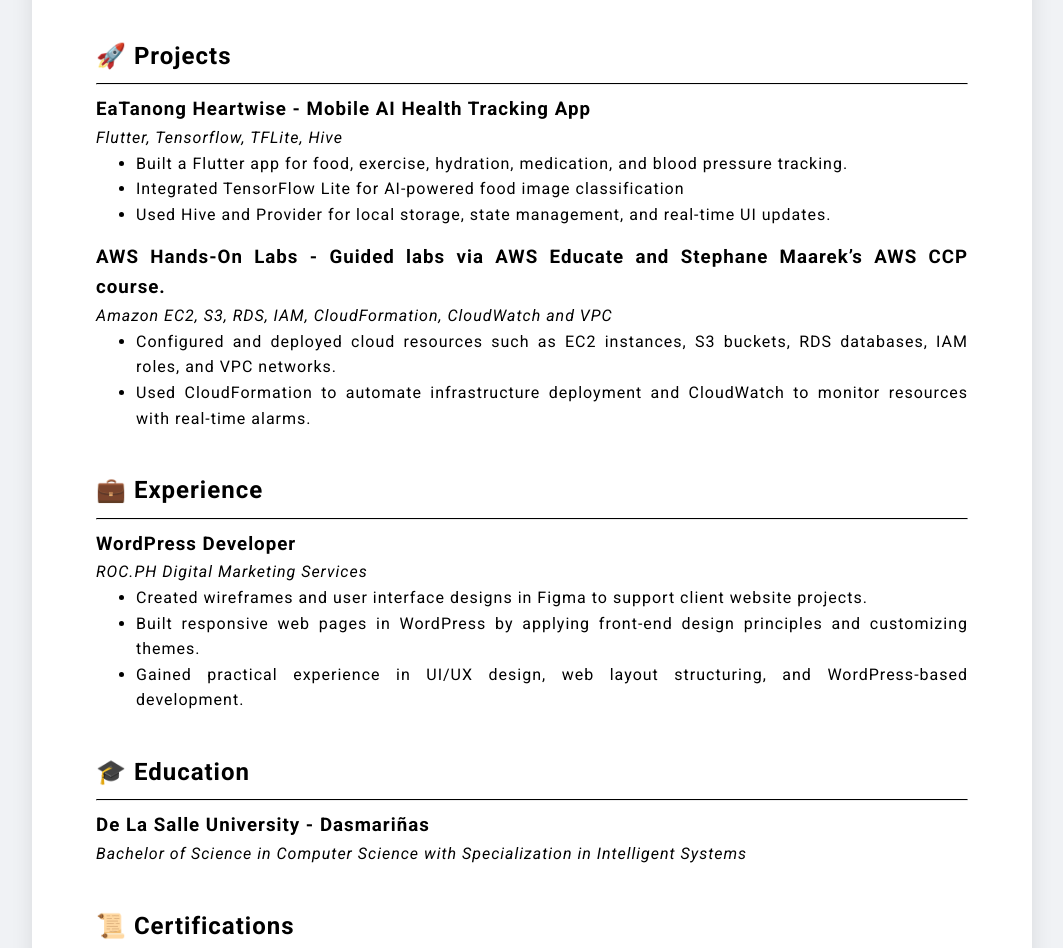
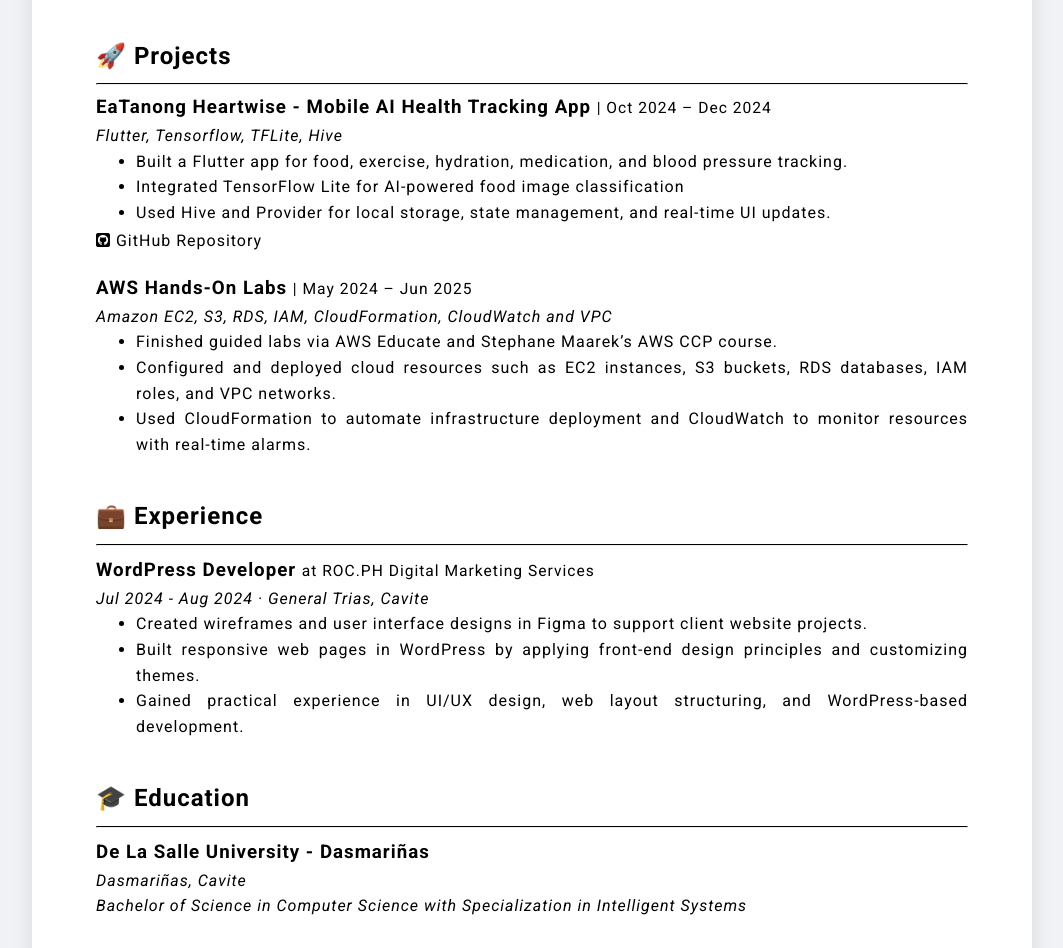
Before and after one commit to dydxkonakona/cloud-resume-aws, a plain HTML site: page index.html in a window 1280 px wide. Shown: the part 742-1690 px from the top of the page, without its empty margins (108-1171 px from the left). Drawn offline with Linux system fonts and the light colour scheme.

Commit message:
add icon. polish ui

```diff
--- a/index.html
+++ b/index.html
@@ -5,18 +5,20 @@
     <meta name="viewport" content="width=device-width, initial-scale=1.0">
     <title>Cloud Resume</title>
     <link rel="stylesheet" href="./style.css">
+    <link rel="stylesheet" href="https://cdnjs.cloudflare.com/ajax/libs/font-awesome/6.7.2/css/all.min.css" integrity="sha512-Evv84Mr4kqVGRNSgIGL/F/aIDqQb7xQ2vcrdIwxfjThSH8CSR7PBEakCr51Ck+w+/U6swU2Im1vVX0SVk9ABhg==" crossorigin="anonymous" referrerpolicy="no-referrer" />
 </head>
 <body>
     <div class="paper">
         <header>
             <h1 class="header__h1">Ivan Rei Castro</h1>
-            <p class="header__p"><i>Cloud Associate</i></p>
+            <p class="header__p"><i>Cloud Associate | Cloud Support</i></p>
             <address class="header__contacts">
                 <ul>
                     <li>✆ +63 976 381 8775</li>
+                    <li>⚲ Imus, Cavite</li>
                     <li>✉ <a class="link--unstyled" href="mailto:castroivanrei@gmail.com">castroivanrei@gmail.com</a></li>
-                    <li>🔗 <a class="link--unstyled" href="https://www.linkedin.com/in/icastro1991" target="_blank">linkedin.com/in/icastro1991</a></li>
-                    <li>⌘ <a class="link--unstyled" href="https://github.com/dydxkonakona" target="_blank">github.com/dydxkonakona</a></li>
+                    <li><a class="link--unstyled" href="https://www.linkedin.com/in/icastro1991" target="_blank"><i class="fa-brands fa-linkedin"></i> linkedin.com/in/icastro1991</a></li>
+                    <li><a class="link--unstyled" href="https://github.com/dydxkonakona" target="_blank"><i class="fa-brands fa-github"></i> github.com/dydxkonakona</a></li>
                 </ul>
             </address>
         </header>
@@ -46,35 +48,44 @@
             <section>
                 <h2 class="section-heading">🚀 Projects</h2>
                 <hr>
-                <h3 class="projects__item">EaTanong Heartwise - Mobile AI Health Tracking App</h3>
+                <article class="projects__article">
+                    <h3>EaTanong Heartwise - Mobile AI Health Tracking App <span class="span--small">| Oct 2024 – Dec 2024</span></h3>
                     <i>Flutter, Tensorflow, TFLite, Hive</i>
-                <ul class="section__ul section__text">
+                    <ul class="section__text">
                         <li>Built a Flutter app for food, exercise, hydration, medication, and blood pressure tracking.</li>
                         <li>Integrated TensorFlow Lite for AI-powered food image classification</li>
                         <li>Used Hive and Provider for local storage, state management, and real-time UI updates.</li>
                     </ul>
-                <h3 class="projects__item">AWS Hands-On Labs - Guided labs via AWS Educate and Stephane Maarek’s AWS CCP course. </h3>
+                    <a class="link--unstyled" href="https://github.com/dydxkonakona/eatanong-heartwise-flutter" target="_blank" rel="noopener noreferrer"><i class="fa-brands fa-square-github"></i> GitHub Repository</a>
+                </article>
+                <article class="projects__article">
+                    <h3>AWS Hands-On Labs <span class="span--small">| May 2024 – Jun 2025</span></h3>
                     <i>Amazon EC2, S3, RDS, IAM, CloudFormation, CloudWatch and VPC</i>
-                <ul class="section__ul section__text">
+                    <ul class="section__text">
+                        <li>Finished guided labs via AWS Educate and Stephane Maarek’s AWS CCP course.</li>
                         <li>Configured and deployed cloud resources such as EC2 instances, S3 buckets, RDS databases, IAM roles, and VPC networks.</li>
                         <li> Used CloudFormation to automate infrastructure deployment and CloudWatch to monitor resources with real-time alarms.</li>
                     </ul>
+                </article>
             </section>
             <section>
                 <h2 class="section-heading">💼 Experience</h2>
                 <hr>
-                <h3 class="section__item">WordPress Developer</h3>
-                <i>ROC.PH Digital Marketing Services</i>
+                <article>
+                    <h3 class="section__item">WordPress Developer <span class="span--small">at ROC.PH Digital Marketing Services</span></h3>
+                    <i>Jul 2024 - Aug 2024 · General Trias, Cavite</i>
                     <ul class="section__ul section__text">
                         <li>Created wireframes and user interface designs in Figma to support client website projects.</li>
                         <li>Built responsive web pages in WordPress by applying front-end design principles and customizing themes.</li>
                         <li>Gained practical experience in UI/UX design, web layout structuring, and WordPress-based development.</li>
                     </ul>
+                </article>
             </section>
             <section>
                 <h2 class="section-heading">🎓 Education</h2>
                 <hr>
                 <h3 class="section__item">De La Salle University - Dasmariñas</h3>
+                <i>Dasmariñas, Cavite</i><br>
                 <i>Bachelor of Science in Computer Science with Specialization in Intelligent Systems</i>
             </section>
             <section>
--- a/style.css
+++ b/style.css
@@ -147,8 +147,16 @@ body {
     padding: 0;
 }
 
-.projects__item {
-    margin: 10px 0 0;
+.projects__article {
+    margin: 5px 0 20px;
+}
+
+.projects__article h3 {
+    margin: 0;
+}
+
+.projects__article ul {
+    margin: 0 0 3px;
 }
 
 .certifications__item {
@@ -160,7 +168,7 @@ body {
     text-align: center;
     transition: transform 0.2s ease;
     max-width: 100%;
-    min-height: 400px;
+    min-height: 440px;
 }
 
 .certifications__item:hover {
@@ -196,7 +204,7 @@ body {
     align-items: center;
     margin: 0;
     padding: 0;
-    min-height: 100px;
+    min-height: 50px;
 }
 
 
@@ -211,10 +219,11 @@ body {
     color: black;
 }
 
-.header__contacts ul a:hover {
+.link--unstyled:hover {
     text-decoration: underline;
 }
 
-.footer-container a:hover {
-    text-decoration: underline;
+.span--small {
+    font-weight: lighter;
+    font-size: smaller;
 }
```
Lines whose indentation alone changed are shown as unchanged.
